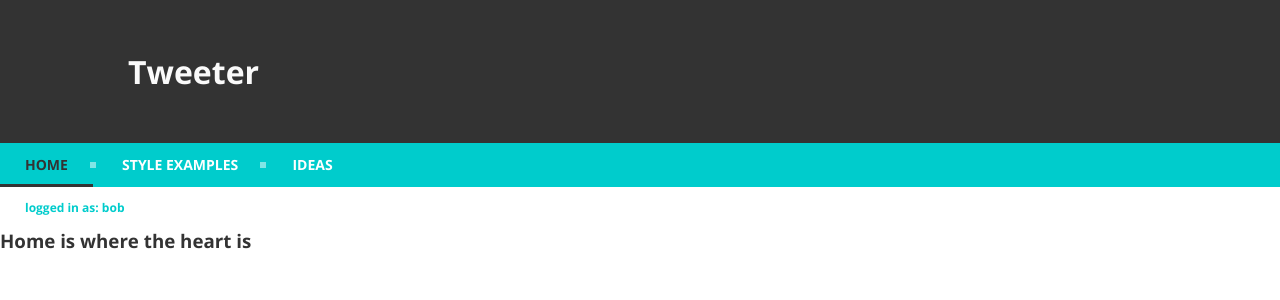
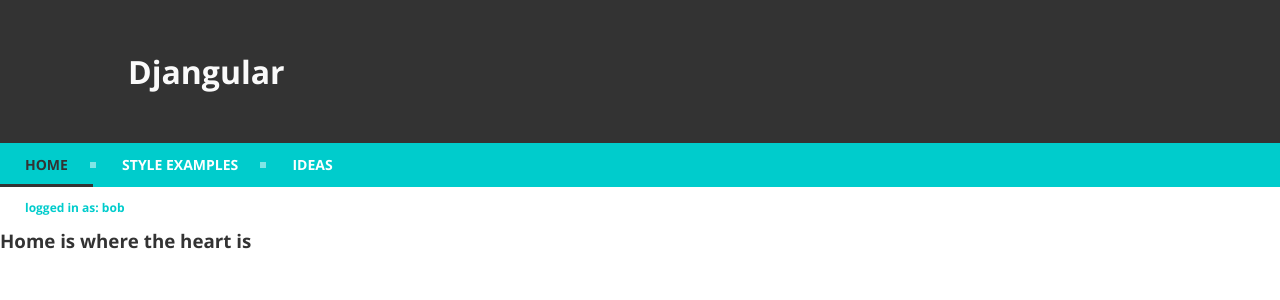
Before and after one commit to aredmond/djangular, a Django app: page / in a window 1280 px wide. Shown: the top 300 px of the page. Run offline with Django 3.2, Linux system fonts and the light colour scheme; data comes from the database, SQL or seed files in the repository; data that the repository does not hold is empty.

Commit message:
small changes

```diff
--- a/code/app1/templates/app1/index.html
+++ b/code/app1/templates/app1/index.html
@@ -3,13 +3,13 @@
 <html lang="en" ng-app="App1">
 <head>
   <meta charset="UTF-8">
-  <title>Tweeter</title>
+  <title>Djangular</title>
   <link href='http://fonts.googleapis.com/css?family=Open+Sans' rel='stylesheet' type='text/css'>
   <link rel="stylesheet" type="text/css" href="{% static 'app1/css/style.css' %}"/>
   <link rel="stylesheet" type="text/css" href="{% static 'app1/css/menu.css' %}"/>
 </head>
 <body>
-<h1 class="leader-h">Tweeter</h1>
+<h1 class="leader-h">Djangular</h1>
 
 <div id='cssmenu'>
   <ul>
```
